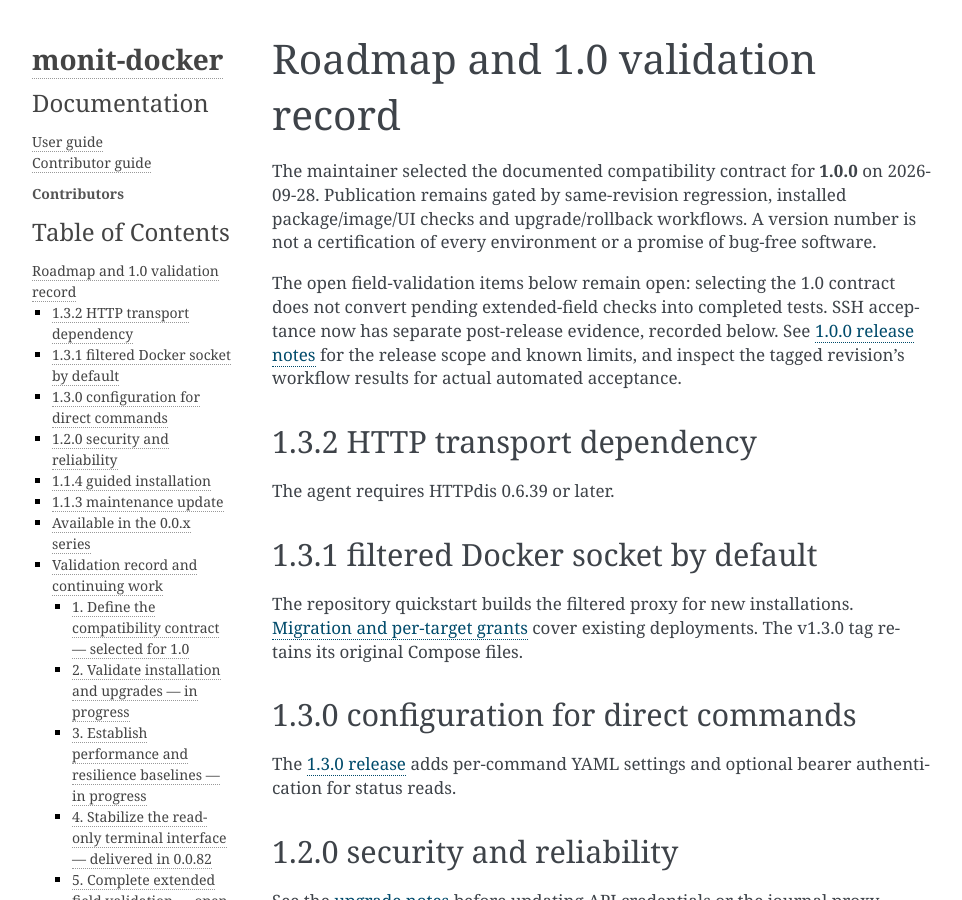
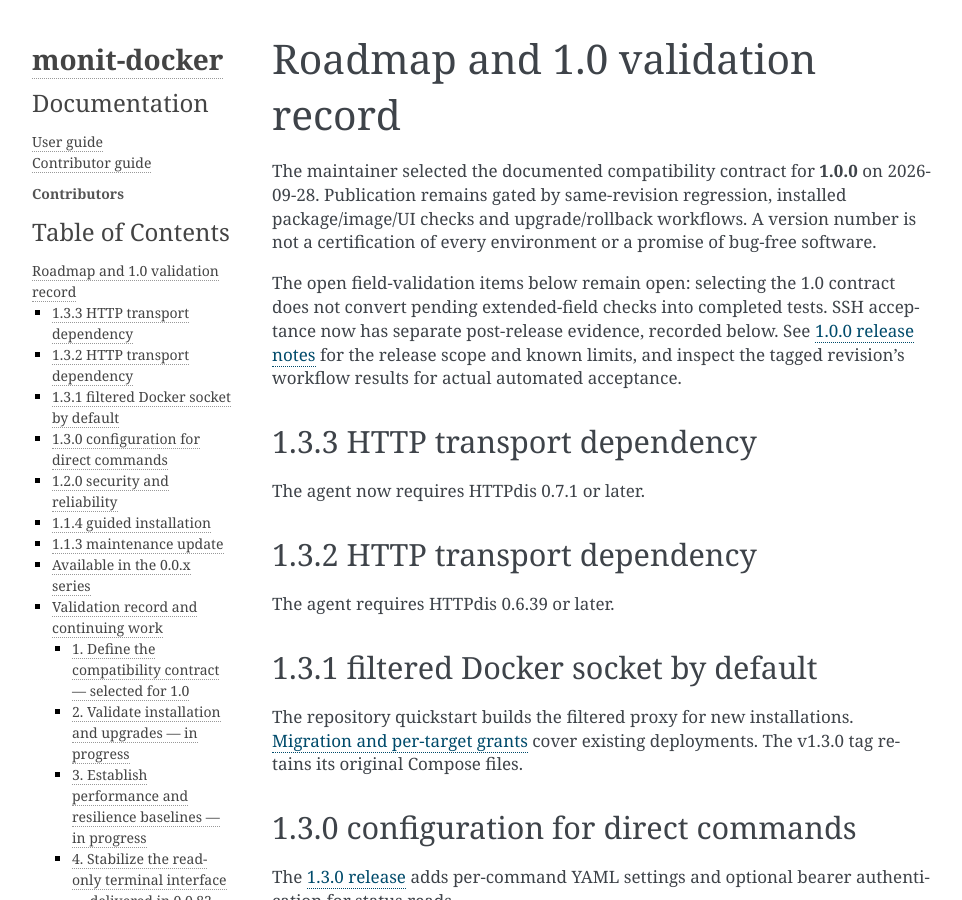
Before and after one commit to decryptus/monit-docker, a Sphinx documentation site: the page built from docs/roadmap.md, in a window 1280 px wide and 900 px high. Shown: the whole window, without its empty margins (148-1110 px from the left). Built offline with Sphinx 7.4.7, drawn with Linux system fonts in a browser that asks for light colours.

Commit message:
Require HTTPdis 0.7.1 in monit-docker 1.3.3

````diff
--- a/docker-compose.yml
+++ b/docker-compose.yml
@@ -2,7 +2,7 @@
 # See docs/compose-quickstart.md before replacing the old root cron example.
 services:
   monit-docker:
-    image: decryptus/monit-docker:1.3.2
+    image: decryptus/monit-docker:1.3.3
     command: [monit-docker, --audit-file, /var/lib/monit-docker/audit/events.jsonl, serve, --bind, 0.0.0.0, --interval, '30']
     restart: unless-stopped
     stop_grace_period: 60s
--- a/docs/compose-quickstart.md
+++ b/docs/compose-quickstart.md
@@ -68,7 +68,7 @@ On Linux amd64, install Git, Docker Engine, its Compose v2 plugin with
 `up --wait` support, and curl. For the web dashboard, install Python 3 and OpenSSL.
 
 ```sh
-git clone --branch v1.3.2 --depth 1 https://github.com/decryptus/monit-docker.git
+git clone --branch v1.3.3 --depth 1 https://github.com/decryptus/monit-docker.git
 cd monit-docker
 ./install.sh
 ```
@@ -165,7 +165,7 @@ host ports. The UI binds to loopback unless `UI_BIND` is explicitly changed.
 Changing a host port does not change internal agent addresses. Keep the same
 directory/project name so Compose reuses its named volume.
 
-The examples pin agent and UI to **1.3.2**. When updating versions, preserve your
+The examples pin agent and UI to **1.3.3**. When updating versions, preserve your
 configuration and state, choose matching agent/UI versions, then pull and recreate
 the selected stack. `docker compose pull` alone does not change a running container.
 
--- a/docs/compose.md
+++ b/docs/compose.md
@@ -140,7 +140,7 @@ backups; archive them separately if you rely on this history.
 
 ## Customize
 
-The services are pinned to monit-docker 1.3.2, Prometheus 3.5.0 and Grafana 12.2.0.
+The services are pinned to monit-docker 1.3.3, Prometheus 3.5.0 and Grafana 12.2.0.
 Update versions deliberately in `examples/monitoring/compose.yaml`, then run
 `docker compose pull` and `sh start.sh`. The repository-root `docker-compose.yml`
 runs the minimal observation agent; use the file in `examples/monitoring` for this
--- a/docs/index.rst
+++ b/docs/index.rst
@@ -55,6 +55,7 @@ For installation and the command reference, see the
    check-config
    configuration-validation
    textual
+   release-1.3.3
    release-1.3.2
    release-1.3.1
    release-1.3.0
--- a/docs/roadmap.md
+++ b/docs/roadmap.md
@@ -11,6 +11,10 @@ acceptance now has separate post-release evidence, recorded below. See
 [1.0.0 release notes](release-1.0.0.md) for the release
 scope and known limits, and inspect the tagged revision's workflow results for
 actual automated acceptance.
+
+## 1.3.3 HTTP transport dependency
+
+The agent now requires HTTPdis 0.7.1 or later.
 
 ## 1.3.2 HTTP transport dependency
 
--- a/monit_docker/__init__.py
+++ b/monit_docker/__init__.py
@@ -2,6 +2,6 @@
 
 from __future__ import absolute_import
 
-__version__ = '1.3.2'
+__version__ = '1.3.3'
 
 __all__ = ('__version__',)
--- a/requirements.txt
+++ b/requirements.txt
@@ -1,7 +1,7 @@
 cryptography>=3.2.1
 bitmath>=1.3.3.1
 docker>=2.7.0
-HTTPdis>=0.6.39
+HTTPdis>=0.7.1
 Mako
 pyOpenSSL>=20.0.0
 PyYAML>=3.10
--- a/setup.yml
+++ b/setup.yml
@@ -4,8 +4,8 @@ description: monit-docker
 author: Adrien Delle Cave
 author_email: pypi@doowan.net
 copyright: '2019-2026 Adrien Delle Cave'
-release: '1.3.2'
-version: '1.3.2'
+release: '1.3.3'
+version: '1.3.3'
 license: License GPL-3
 url: https://github.com/decryptus/monit-docker
 python_requires:
````
Also changed, not shown: README.md (+5 -5 lines), docs/compose-quickstart-fr.md (+2 -2 lines), docs/release-1.3.3.md (added, +3 -0 lines), 5 other files.
